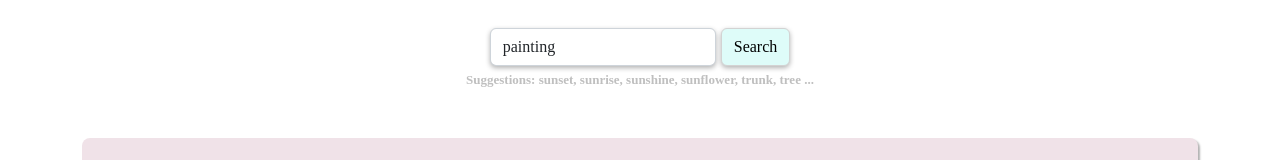
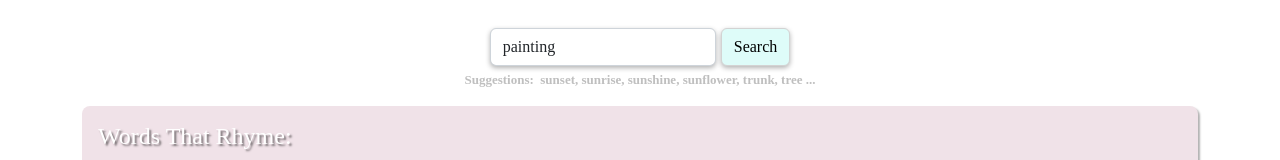
Before and after one commit to GinaCamelia/wordvault, a React (Create React App) app: page / in a window 1280 px wide. Shown: the part 128-288 px from the top of the page. Built offline with nearby package versions, Linux system fonts and the light colour scheme; no server answers; a web font is replaced by a local one.

Commit message:
removed boostrap classes

```diff
--- a/src/components/SearchForm.js
+++ b/src/components/SearchForm.js
@@ -40,9 +40,9 @@ export default function SearchForm(props) {
           />
         </div>
         <div className="d-flex flex-wrap justify-content-center">
-        <p className="hint mt-1 mb-5 d-flex flex-row justify-content-center">
-          <span>Suggestions:&nbsp;</span> sunset, sunrise, sunshine, sunflower, trunk, tree
-          ...
+          <p className="hint mt-1 ustify-content-center">
+            <span>Suggestions:&nbsp;</span> sunset, sunrise, sunshine,
+            sunflower, trunk, tree ...
           </p>
         </div>
       </div>
```
Lines whose indentation alone changed are shown as unchanged.
